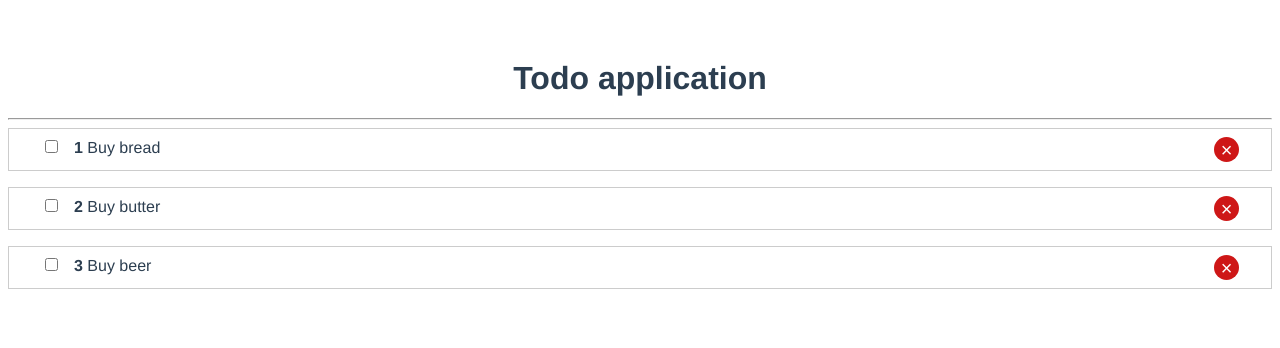
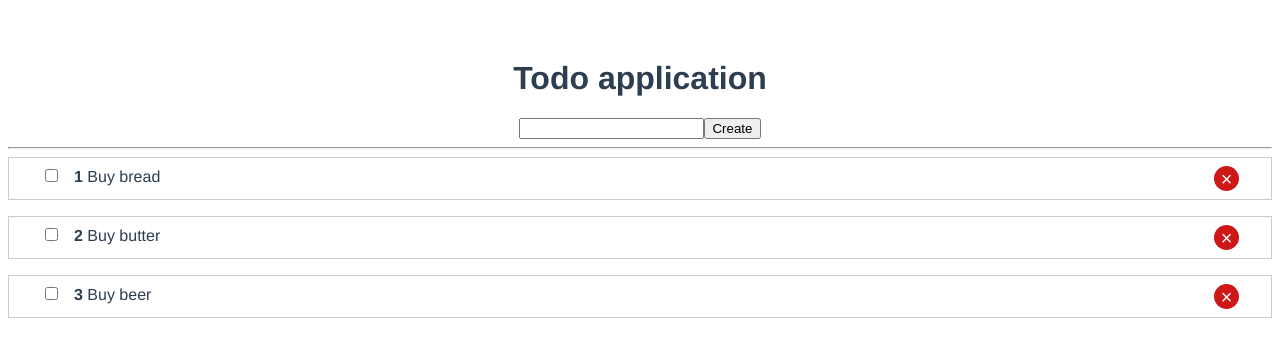
Before and after one commit to ili-che-w/vue-crash-course, a Vue app: page / in a window 1280 px wide. Shown: the top 348 px of the page. Built offline with nearby package versions, Linux system fonts and the light colour scheme.

Commit message:
[+] add-todo

```diff
--- a/src/App.vue
+++ b/src/App.vue
@@ -1,6 +1,7 @@
 <template>
   <div id="app">
     <h1>Todo application</h1>
+    <AddTodo @add-todo-item="addTodoItem" />
     <hr />
     <TodoList :todos="todos" @remove-todo-item="removeTodoItem" />
   </div>
@@ -8,6 +9,8 @@
 
 <script>
 import TodoList from '@/components/TodoList'
+import AddTodo from '@/components/AddTodo'
+
 export default {
   name: 'App',
   data() {
@@ -20,11 +23,15 @@ export default {
     }
   },
   components: {
-    TodoList
+    TodoList,
+    AddTodo
   },
   methods: {
     removeTodoItem(id) {
       this.todos = this.todos.filter(todo => todo.id !== id)
+    },
+    addTodoItem(todo) {
+      this.todos.push(todo)
     }
   }
 }
--- /dev/null
+++ b/src/components/AddTodo.vue
@@ -0,0 +1,30 @@
+<template>
+  <form @submit.prevent="createTodoItem">
+    <input type="text" v-model="title" />
+    <button type="submit">Create</button>
+  </form>
+</template>
+
+<script>
+export default {
+  data() {
+    return {
+      title: ''
+    }
+  },
+  methods: {
+    createTodoItem() {
+      if (this.title.trim()) {
+        const newTodo = {
+          id: Date.now(),
+          title: this.title,
+          completed: false
+        }
+
+        this.$emit('add-todo-item', newTodo)
+        this.title = ''
+      }
+    }
+  }
+}
+</script>
```
